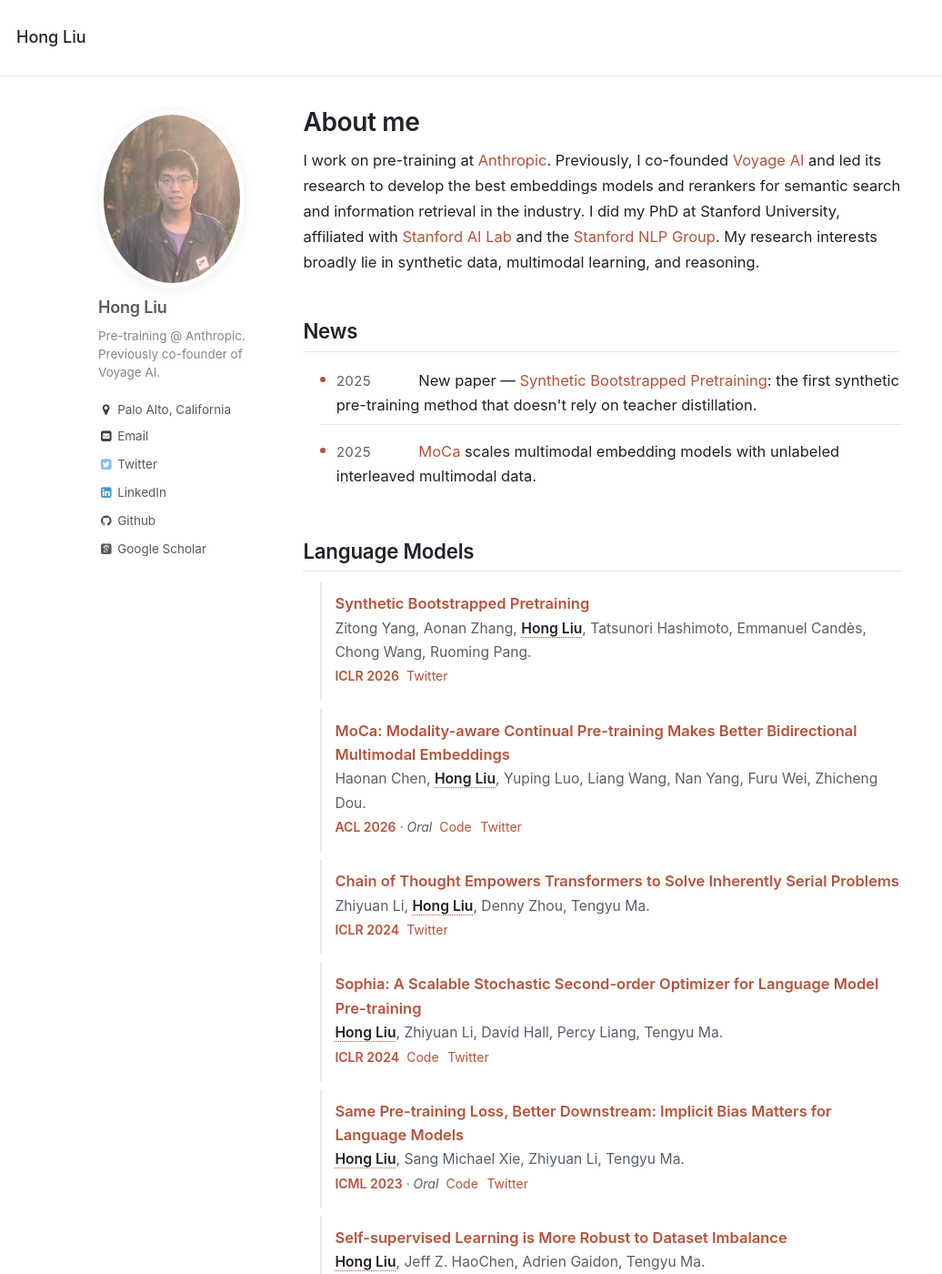
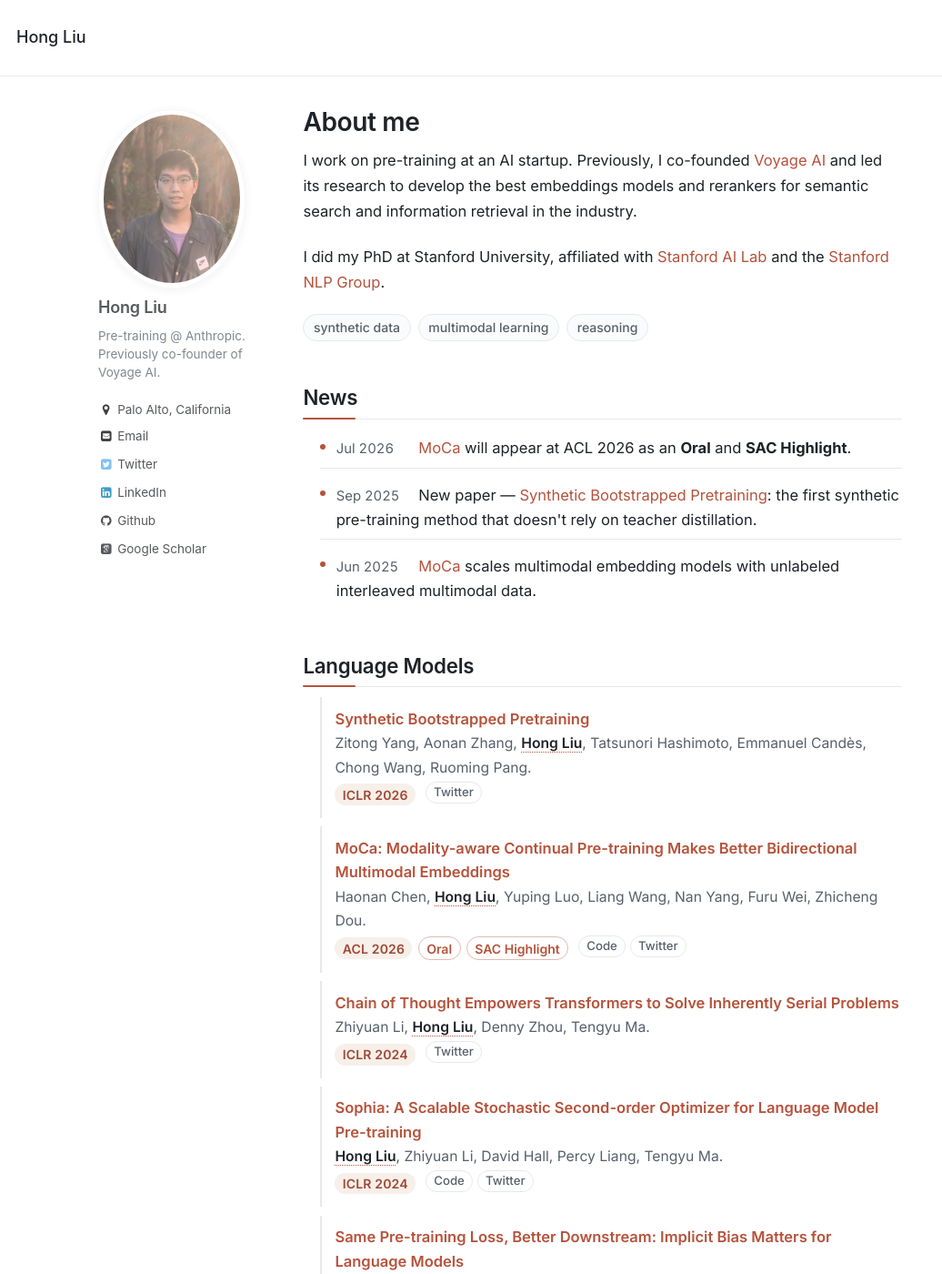
Before and after one commit to Liuhong99/Liuhong99.github.io, a Jekyll site: the page built from _pages/about.md, in a window 1280 px wide and 1400 px high. Shown: the whole window at 91% size, without its empty margins (0-1036 px from the left). Built offline with Jekyll 4.4.1, drawn with Linux system fonts in a browser that asks for light colours; some web fonts are replaced; some of the changed text lies outside the part shown.

Commit message:
Update MoCa to SAC Highlight, refresh design, edit bio
Co-Authored-By: Claude Fable 5 <noreply@anthropic.com>

```diff
--- a/_includes/head/custom.html
+++ b/_includes/head/custom.html
@@ -24,6 +24,10 @@
 <meta name="theme-color" content="#ffffff">
 <link rel="stylesheet" href="{{ base_path }}/assets/css/academicons.css"/>
 
+<link rel="preconnect" href="https://fonts.googleapis.com">
+<link rel="preconnect" href="https://fonts.gstatic.com" crossorigin>
+<link href="https://fonts.googleapis.com/css2?family=Inter:wght@400;500;600;700&display=swap" rel="stylesheet">
+
 <script type="text/x-mathjax-config"> MathJax.Hub.Config({ TeX: { equationNumbers: { autoNumber: "all" } } }); </script>
 <script type="text/x-mathjax-config">
   MathJax.Hub.Config({
--- a/_pages/about.md
+++ b/_pages/about.md
@@ -8,13 +8,18 @@ redirect_from:
   - /about.html
 ---
 
-I work on pre-training at [Anthropic](https://www.anthropic.com). Previously, I co-founded [Voyage AI](https://www.voyageai.com) and led its research to develop the best embeddings models and rerankers for semantic search and information retrieval in the industry. I did my PhD at Stanford University, affiliated with [Stanford AI Lab](https://ai.stanford.edu) and the [Stanford NLP Group](https://nlp.stanford.edu). My research interests broadly lie in synthetic data, multimodal learning, and reasoning.
+I work on pre-training at an AI startup. Previously, I co-founded [Voyage AI](https://www.voyageai.com) and led its research to develop the best embeddings models and rerankers for semantic search and information retrieval in the industry.
+
+I did my PhD at Stanford University, affiliated with [Stanford AI Lab](https://ai.stanford.edu) and the [Stanford NLP Group](https://nlp.stanford.edu).
+
+<p class="interest-tags"><span>synthetic data</span><span>multimodal learning</span><span>reasoning</span></p>
 
 ## News
 
 <ul class="news-list">
-  <li><span class="news-date">2025</span>New paper — <a href="https://arxiv.org/abs/2509.15248">Synthetic Bootstrapped Pretraining</a>: the first synthetic pre-training method that doesn't rely on teacher distillation.</li>
-  <li><span class="news-date">2025</span><a href="https://haon-chen.github.io/MoCa/">MoCa</a> scales multimodal embedding models with unlabeled interleaved multimodal data.</li>
+  <li><span class="news-date">Jul 2026</span><a href="https://haon-chen.github.io/MoCa/">MoCa</a> will appear at ACL 2026 as an <strong>Oral</strong> and <strong>SAC Highlight</strong>.</li>
+  <li><span class="news-date">Sep 2025</span>New paper — <a href="https://arxiv.org/abs/2509.15248">Synthetic Bootstrapped Pretraining</a>: the first synthetic pre-training method that doesn't rely on teacher distillation.</li>
+  <li><span class="news-date">Jun 2025</span><a href="https://haon-chen.github.io/MoCa/">MoCa</a> scales multimodal embedding models with unlabeled interleaved multimodal data.</li>
 </ul>
 
 ## Language Models
@@ -31,7 +36,7 @@ I work on pre-training at [Anthropic](https://www.anthropic.com). Previously, I
   <li>
     <span class="pub-title"><a href="https://arxiv.org/abs/2506.23115">MoCa: Modality-aware Continual Pre-training Makes Better Bidirectional Multimodal Embeddings</a></span><br>
     <span class="pub-authors">Haonan Chen, <em class="pub-self">Hong Liu</em>, Yuping Luo, Liang Wang, Nan Yang, Furu Wei, Zhicheng Dou.</span><br>
-    <span class="pub-venue"><span class="badge">ACL 2026</span> · Oral</span>
+    <span class="pub-venue"><span class="badge">ACL 2026</span><span class="award">Oral</span><span class="award">SAC Highlight</span></span>
     <span class="pub-links">
       <a href="https://github.com/haon-chen/MoCa">Code</a>
       <a href="https://x.com/hongliu9903/status/1940084337497793014?s=46">Twitter</a>
@@ -57,7 +62,7 @@ I work on pre-training at [Anthropic](https://www.anthropic.com). Previously, I
   <li>
     <span class="pub-title"><a href="https://arxiv.org/pdf/2210.14199">Same Pre-training Loss, Better Downstream: Implicit Bias Matters for Language Models</a></span><br>
     <span class="pub-authors"><em class="pub-self">Hong Liu</em>, Sang Michael Xie, Zhiyuan Li, Tengyu Ma.</span><br>
-    <span class="pub-venue"><span class="badge">ICML 2023</span> · Oral</span>
+    <span class="pub-venue"><span class="badge">ICML 2023</span><span class="award">Oral</span></span>
     <span class="pub-links">
       <a href="https://github.com/Liuhong99/implicitbiasmlmcode">Code</a>
       <a href="https://twitter.com/tengyuma/status/1593328919624617985">Twitter</a>
@@ -66,7 +71,7 @@ I work on pre-training at [Anthropic](https://www.anthropic.com). Previously, I
   <li>
     <span class="pub-title"><a href="https://arxiv.org/pdf/2110.05025">Self-supervised Learning is More Robust to Dataset Imbalance</a></span><br>
     <span class="pub-authors"><em class="pub-self">Hong Liu</em>, Jeff Z. HaoChen, Adrien Gaidon, Tengyu Ma.</span><br>
-    <span class="pub-venue"><span class="badge">ICLR 2022</span> · Spotlight</span>
+    <span class="pub-venue"><span class="badge">ICLR 2022</span><span class="award">Spotlight</span></span>
     <span class="pub-links">
       <a href="https://github.com/Liuhong99/Imbalanced-SSL">Code</a>
       <a href="https://twitter.com/tengyuma/status/1448335906524606464">Twitter</a>
@@ -93,17 +98,17 @@ I work on pre-training at [Anthropic](https://www.anthropic.com). Previously, I
   <li>
     <span class="pub-title"><a href="https://arxiv.org/pdf/2011.01418">Meta-learning Transferable Representations with a Single Target Domain</a></span><br>
     <span class="pub-authors"><em class="pub-self">Hong Liu</em>, Jeff Z. HaoChen, Colin Wei, Tengyu Ma.</span><br>
-    <span class="pub-venue">ArXiv 2011.01418</span>
+    <span class="pub-venue"><span class="badge badge-plain">arXiv 2020</span></span>
   </li>
   <li>
     <span class="pub-title"><a href="https://arxiv.org/pdf/1909.12031">Towards Understanding the Transferability of Deep Representations</a></span><br>
     <span class="pub-authors"><em class="pub-self">Hong Liu</em>, Mingsheng Long, Jianmin Wang, Michael Jordan.</span><br>
-    <span class="pub-venue">ArXiv 1909.12031</span>
+    <span class="pub-venue"><span class="badge badge-plain">arXiv 2019</span></span>
   </li>
   <li>
     <span class="pub-title"><a href="http://proceedings.mlr.press/v97/liu19b/liu19b.pdf">Transferable Adversarial Training: A General Approach to Adapting Deep Classifiers</a></span><br>
     <span class="pub-authors"><em class="pub-self">Hong Liu</em>, Mingsheng Long, Jianmin Wang, Michael Jordan.</span><br>
-    <span class="pub-venue"><span class="badge">ICML 2019</span> · Long Talk</span>
+    <span class="pub-venue"><span class="badge">ICML 2019</span><span class="award">Long Talk</span></span>
     <span class="pub-links">
       <a href="https://github.com/Liuhong99/Transferable-Adversarial-Training">Code</a>
     </span>
--- a/_sass/_custom.scss
+++ b/_sass/_custom.scss
@@ -10,7 +10,7 @@ $rule: #e6e8eb;
 
 body {
   color: $ink;
-  font-family: -apple-system, BlinkMacSystemFont, "Segoe UI", "Inter",
+  font-family: "Inter", -apple-system, BlinkMacSystemFont, "Segoe UI",
                "Helvetica Neue", Helvetica, Arial, sans-serif;
   font-feature-settings: "kern", "liga", "calt";
   -webkit-font-smoothing: antialiased;
@@ -45,13 +45,25 @@ body {
   }
 
   h2 {
+    position: relative;
     margin-top: 2.2em;
-    padding-bottom: 0.35em;
+    padding-bottom: 0.4em;
     font-size: 1.35em;
     font-weight: 600;
     letter-spacing: -0.01em;
     color: $ink;
     border-bottom: 1px solid $rule;
+
+    &::after {
+      content: "";
+      position: absolute;
+      left: 0;
+      bottom: -1px;
+      width: 2.6em;
+      height: 2px;
+      background: $accent-color;
+      border-radius: 2px;
+    }
   }
 
   h3 {
@@ -92,6 +104,25 @@ body {
   }
 }
 
+/* Research-interest tags under the intro */
+.interest-tags {
+  display: flex;
+  flex-wrap: wrap;
+  gap: 0.5em;
+  margin: 1em 0 0.5em;
+
+  span {
+    display: inline-block;
+    padding: 0.15em 0.75em;
+    border: 1px solid $rule;
+    border-radius: 999px;
+    background: #fafbfc;
+    color: $muted;
+    font-size: 0.85em;
+    font-weight: 500;
+  }
+}
+
 /* Publication-list styling — applied via wrapper class .pub-list */
 .pub-list {
   list-style: none;
@@ -122,30 +153,67 @@ body {
     }
 
     .pub-venue {
-      display: inline-block;
-      margin-top: 0.15em;
+      display: inline-flex;
+      align-items: center;
+      gap: 0.45em;
+      margin-top: 0.35em;
       font-size: 0.85em;
       color: $muted;
-      font-style: italic;
+      vertical-align: middle;
 
       .badge {
-        font-style: normal;
+        display: inline-block;
+        padding: 0.1em 0.6em;
+        border-radius: 999px;
+        background: $accent-color-soft;
+        color: darken($accent-color, 6%);
         font-weight: 600;
+        line-height: 1.5;
+        letter-spacing: 0.01em;
+      }
+
+      .badge-plain {
+        background: #f2f4f6;
+        color: $muted;
+        font-weight: 500;
+      }
+
+      .award {
+        display: inline-block;
+        padding: 0.1em 0.6em;
+        border: 1px solid rgba($accent-color, 0.4);
+        border-radius: 999px;
         color: $accent-color;
+        font-weight: 600;
+        line-height: 1.5;
       }
     }
 
     .pub-links {
-      margin-left: 0.25em;
-      font-size: 0.85em;
+      display: inline-flex;
+      align-items: center;
+      gap: 0.4em;
+      margin-left: 0.5em;
+      font-size: 0.8em;
+      vertical-align: middle;
 
       a {
-        margin-right: 0.4em;
-        color: $accent-color;
-        border-bottom: none;
+        display: inline-block;
+        padding: 0.1em 0.6em;
+        border: 1px solid $rule;
+        border-radius: 999px;
+        color: $muted;
+        font-weight: 500;
+        line-height: 1.5;
+        border-bottom-width: 1px;
+        transition: color 0.15s ease, border-color 0.15s ease,
+                    background 0.15s ease;
 
         &:hover {
-          text-decoration: underline;
+          color: $accent-color;
+          border-color: rgba($accent-color, 0.45);
+          background: rgba($accent-color, 0.05);
+          text-decoration: none;
         }
       }
     }
```
